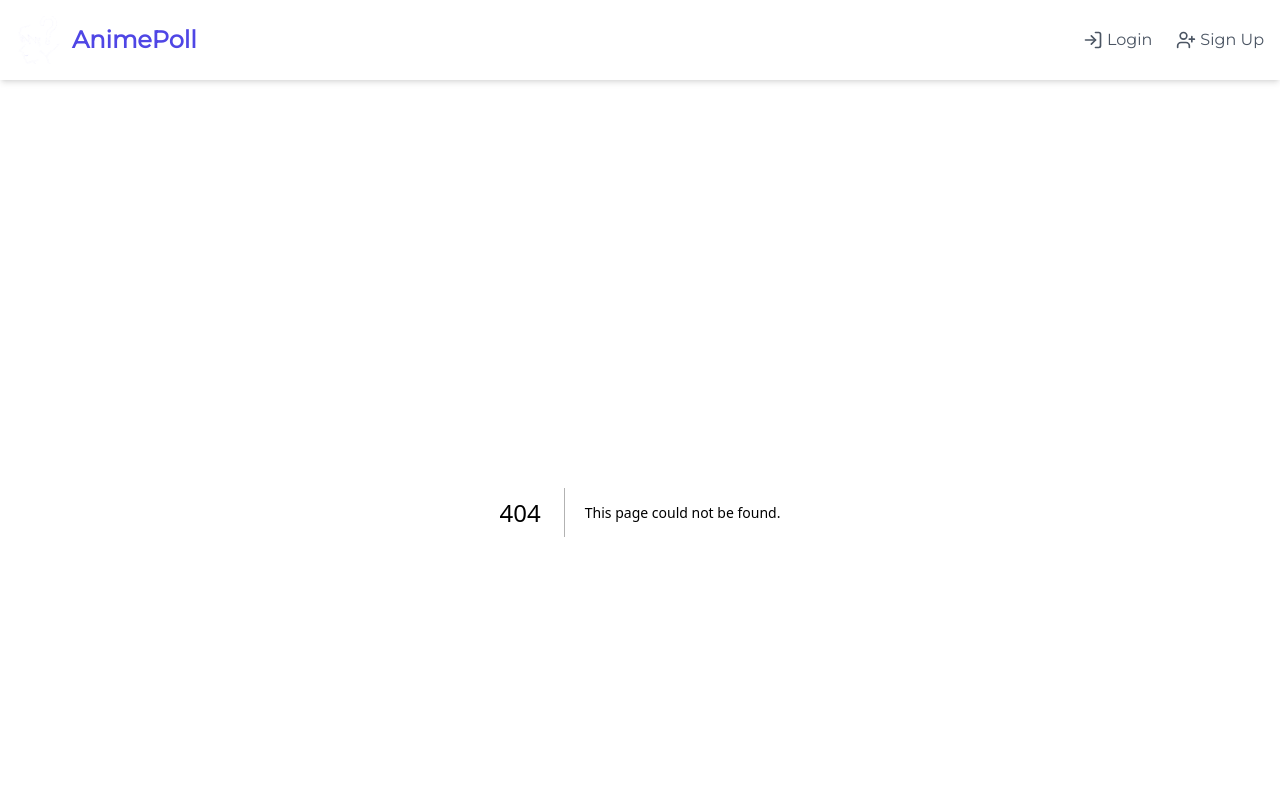
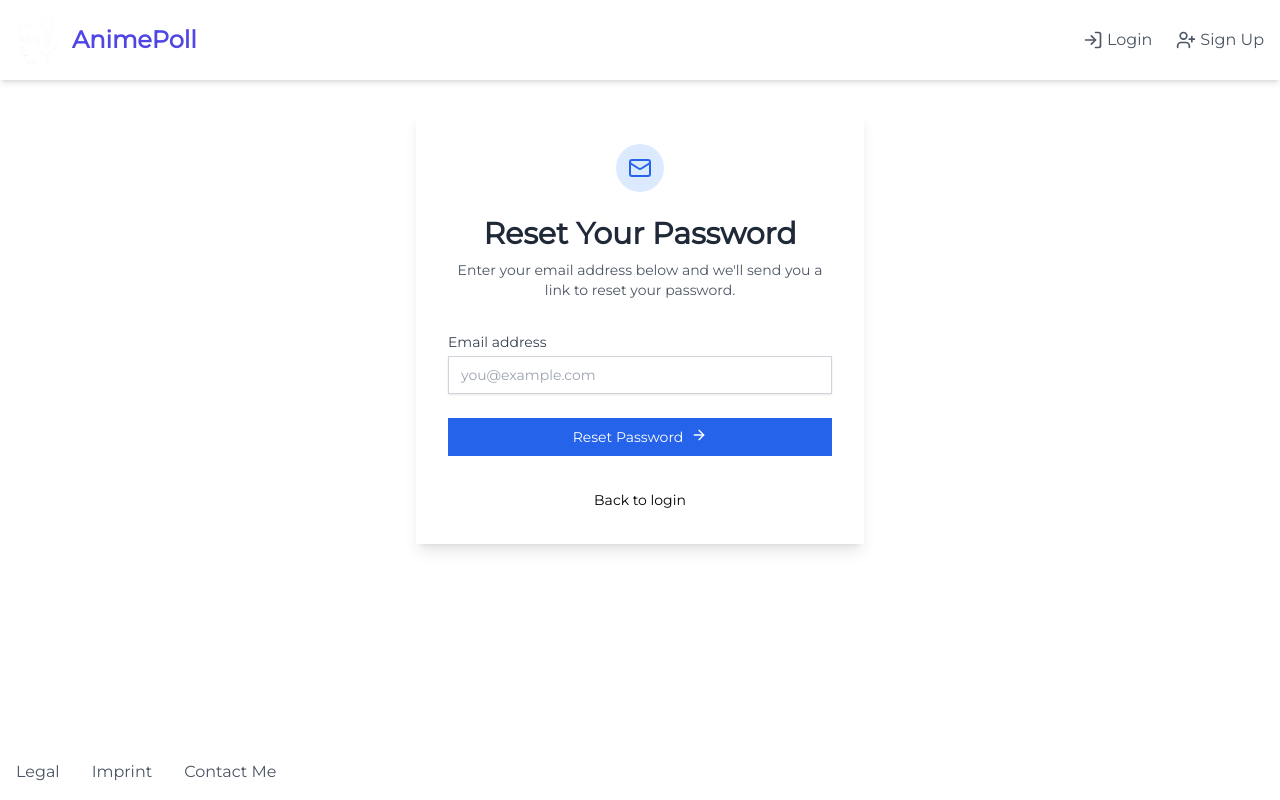
Before and after one commit to malutkah/animepoll-frontend, a Next.js app: page /password-reset in a window 1280 px wide. Before the commit this address had no page. Shown: the top 800 px of the page. Built offline with nearby package versions, Linux system fonts and the light colour scheme.

Commit message:
added password reset request page

```diff
--- /dev/null
+++ b/app/password-reset/page.tsx
@@ -0,0 +1,151 @@
+"use client"
+import {useEffect, useState} from 'react';
+import { Mail, ArrowRight, Check } from 'lucide-react';
+import {usePathname} from "next/navigation";
+
+const PasswordReset = () => {
+    const [email, setEmail] = useState('');
+    const [isSubmitted, setIsSubmitted] = useState(false);
+    const [isLoading, setIsLoading] = useState(false);
+    const [error, setError] = useState('');
+    const [loggedIn, setLoggedIn] = useState(false)
+    const pathname = usePathname()
+
+    const handleSubmit = (e) => {
+        e.preventDefault();
+        setError('');
+
+        // Simple email validation
+        if (!email.includes('@') || !email.includes('.')) {
+            setError('Please enter a valid email address');
+            return;
+        }
+
+        setIsLoading(true);
+
+        // Simulate API call
+        setTimeout(() => {
+            setIsLoading(false);
+            setIsSubmitted(true);
+        }, 1500);
+    };
+
+    useEffect(() => {
+        const token = localStorage.getItem("token")
+        setLoggedIn(!!token)
+    }, [pathname])
+
+    return (
+        <div className="max-w-md mx-auto">
+            <div className="max-w-md w-full space-y-8 bg-white dark:bg-gray-800 p-8 rounded-lg shadow-lg">
+                {!isSubmitted ? (
+                    <>
+                        <div className="text-center">
+                            <div
+                                className="mx-auto h-12 w-12 rounded-full bg-blue-100 dark:bg-blue-900 flex items-center justify-center">
+                                <Mail className="h-6 w-6 text-blue-600 dark:text-blue-300"/>
+                            </div>
+                            <h2 className="mt-6 text-3xl font-bold text-gray-800 dark:text-gray-100">Reset Your
+                                Password</h2>
+                            <p className="mt-2 text-sm text-gray-600 dark:text-gray-400">
+                                Enter your email address below and we'll send you a link to reset your password.
+                            </p>
+                        </div>
+
+                        <form className="mt-8 space-y-6" onSubmit={handleSubmit}>
+                            <div>
+                                <label htmlFor="email"
+                                       className="block text-sm font-medium text-gray-700 dark:text-gray-300">
+                                    Email address
+                                </label>
+                                <div className="mt-1 relative rounded-md shadow-sm">
+                                    <input
+                                        id="email"
+                                        name="email"
+                                        type="email"
+                                        autoComplete="email"
+                                        required
+                                        className={`block w-full px-3 py-2 border ${error ? 'border-red-300 text-red-900' : 'border-gray-300 dark:border-gray-600'} rounded-md shadow-sm placeholder-gray-400 focus:outline-none focus:ring-blue-500 focus:border-blue-500 dark:bg-gray-700 dark:text-white sm:text-sm`}
+                                        placeholder="you@example.com"
+                                        value={email}
+                                        onChange={(e) => setEmail(e.target.value)}
+                                    />
+                                </div>
+                                {error && (
+                                    <p className="mt-2 text-sm text-red-600 dark:text-red-400">{error}</p>
+                                )}
+                            </div>
+
+                            <div>
+                                <button
+                                    type="submit"
+                                    className={`group relative w-full flex justify-center py-2 px-4 border border-transparent text-sm font-medium rounded-md text-white ${isLoading ? 'bg-blue-400' : 'bg-blue-600 hover:bg-blue-700'} focus:outline-none focus:ring-2 focus:ring-offset-2 focus:ring-blue-500 transition-colors duration-150`}
+                                    disabled={isLoading}
+                                >
+                                    {isLoading ? (
+                                        <>
+                                            <span className="absolute left-0 inset-y-0 flex items-center pl-3">
+                                                <svg className="animate-spin h-5 w-5 text-white"
+                                                     xmlns="http://www.w3.org/2000/svg" fill="none" viewBox="0 0 24 24">
+                                                    <circle className="opacity-25" cx="12" cy="12" r="10"
+                                                            stroke="currentColor" strokeWidth="4"></circle>
+                                                    <path className="opacity-75" fill="currentColor"
+                                                          d="M4 12a8 8 0 018-8V0C5.373 0 0 5.373 0 12h4zm2 5.291A7.962 7.962 0 014 12H0c0 3.042 1.135 5.824 3 7.938l3-2.647z"></path>
+                                                </svg>
+                                            </span>
+                                            Processing...
+                                        </>
+                                    ) : (
+                                        <>
+                                            Reset Password
+                                            <ArrowRight className="ml-2 h-4 w-4"/>
+                                        </>
+                                    )}
+                                </button>
+                            </div>
+                        </form>
+
+                        {loggedIn ? (
+                            <div className="text-center mt-4">
+                                <a href="/profile"
+                                   className="text-sm font-medium hover:text-blue-500 dark:text-indigo-400 hover:underline">
+                                    Back to Profile
+                                </a>
+                            </div>
+                        ): (
+                            <div className="text-center mt-4">
+                                <a href="/login"
+                                   className="text-sm font-medium hover:text-blue-500 dark:text-indigo-400 hover:underline">
+                                    Back to login
+                                </a>
+                            </div>
+                        )}
+                    </>
+                ) : (
+                    <div className="text-center">
+                        <div
+                            className="mx-auto h-12 w-12 rounded-full bg-green-100 dark:bg-green-900 flex items-center justify-center">
+                            <Check className="h-6 w-6 text-green-600 dark:text-green-300"/>
+                        </div>
+                        <h2 className="mt-6 text-3xl font-bold text-gray-800 dark:text-gray-100">Check Your Email</h2>
+                        <p className="mt-2 text-sm text-gray-600 dark:text-gray-400">
+                            We've sent a password reset link to <span className="font-medium">{email}</span>. Please
+                            check your inbox and follow the instructions.
+                        </p>
+                        <div className="mt-6">
+                            <button
+                                type="button"
+                                className="text-sm font-medium text-blue-600 hover:text-blue-500 dark:text-blue-400"
+                                onClick={() => setIsSubmitted(false)}
+                            >
+                                Try another email
+                            </button>
+                        </div>
+                    </div>
+                )}
+            </div>
+        </div>
+    );
+};
+
+export default PasswordReset;
```
